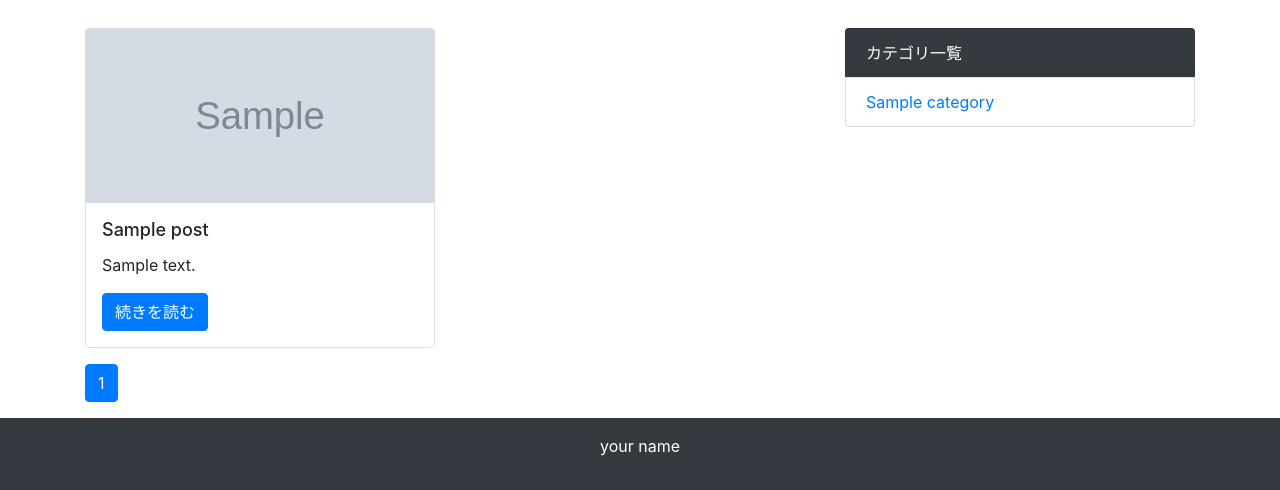
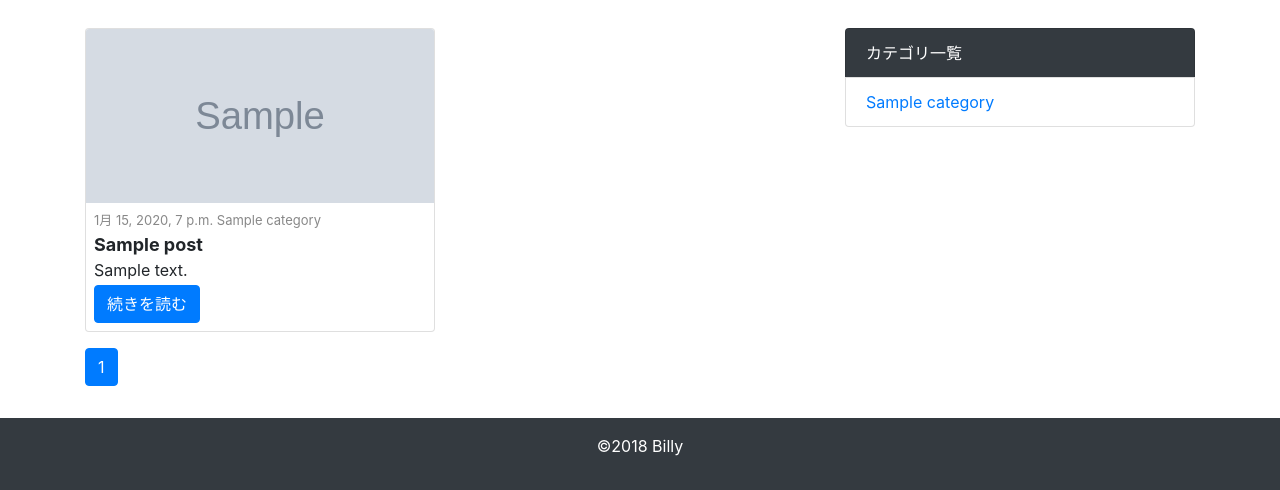
Before and after one commit to tarurata/projectz, a Django app: page / in a window 1280 px wide. Shown: the part 337-827 px from the top of the page. Run offline with Django 3.2, Linux system fonts and the light colour scheme; tables that the repository leaves empty hold one stand-in row (values such as "Sample post"); grey boxes marked "Sample" are stand-in pictures; some libraries are stand-ins or nearby versions.

Commit message:
2018/04/02

```diff
--- a/blog/models.py
+++ b/blog/models.py
@@ -16,7 +16,7 @@ class Post(models.Model):
     text = models.TextField('本文')
     created_at = models.DateTimeField('作成日', default=timezone.now)
     category = models.ForeignKey(Category, verbose_name='カテゴリ', on_delete=models.PROTECT)
-    thumbnail = models.ImageField(upload_to='images/', null='True', blank='True')
+    thumbnail = models.ImageField('サムネイル', upload_to='images/', null='True', blank='True')
 
     def __str__(self):
         return self.title
@@ -36,3 +36,11 @@ class Comment(models.Model):
 
     def __str__(self):
         return self.text[:10]
+
+
+class Image(models.Model):
+    post = models.ForeignKey(
+        Post, verbose_name='紐づく記事', on_delete=models.PROTECT
+    )
+    src = models.ImageField('画像', upload_to='images/', null='True', blank='True')
+    created_at = models.DateTimeField('作成日', default=timezone.now)
--- a/blog/static/style.css
+++ b/blog/static/style.css
@@ -17,3 +17,17 @@ h4{
     /*表示される記事が奇数枚あると最後の1枚が横に拡大されてしまうので、最大サイズを指定*/
     max-width:350px;
 }
+
+.card-title.onlistpage{
+    margin-bottom:3px;
+}
+
+.annotation{
+    /*各カード内で作成日、カテゴリを表示するpタグ*/
+    font-size: small;
+    margin-bottom:3px;
+    color: #888;
+}
+.card-text.onlistpage{
+    margin-bottom:3px;
+}
--- a/blog/templates/blog/base.html
+++ b/blog/templates/blog/base.html
@@ -16,7 +16,7 @@
 <body>
 
 <nav class="navbar navbar-expand-lg navbar-dark bg-dark text-white">
-    <a class="navbar-brand" href="#">Billy's Blog</a>
+    <a class="navbar-brand" href="{% url 'blog:index' %}">Billy's Blog</a>
     <button class="navbar-toggler" type="button" data-toggle="collapse" data-target="#navbarSupportedContent"
             aria-controls="navbarSupportedContent" aria-expanded="false" aria-label="Toggle navigation">
         <span class="navbar-toggler-icon"></span>
@@ -64,8 +64,8 @@
     </div>
 </div>
 
-<footer class="bg-dark text-white text-center py-3">
-    <p>your name</p>
+<footer class="bg-dark text-white text-center py-3 mt-3">
+    <p>©2018 Billy</p>
 </footer>
 
 
--- a/blog/templates/blog/post_list.html
+++ b/blog/templates/blog/post_list.html
@@ -11,9 +11,10 @@
                 {% else %}
                     <img class="card-img-top onlistpage" src="static/img/noimage.jpg" alt="Card image cap">
                 {% endif %}
-                <div class="card-block m-3">
-                    <h4 class="card-title">{{ post.title }}</h4>
-                    <p class="card-text">{{ post.shortentext }}</p>
+                <div class="card-block m-2">
+                    <p class="annotation">{{ post.created_at }} {{ post.category }}</p>
+                    <h4 class="card-title onlistpage"><b>{{ post.title }}</b></h4>
+                    <p class="card-text onlistpage">{{ post.shortentext }}</p>
                     <a href="{% url 'blog:detail' post.pk %}" class="btn btn-primary">続きを読む</a>
                 </div>
             </div>
```
Also changed, not shown: blog/admin.py (+6 -1 lines), blog/migrations/0003_auto_20180402_2123.py (added), media/images/fox.jpg (added).
